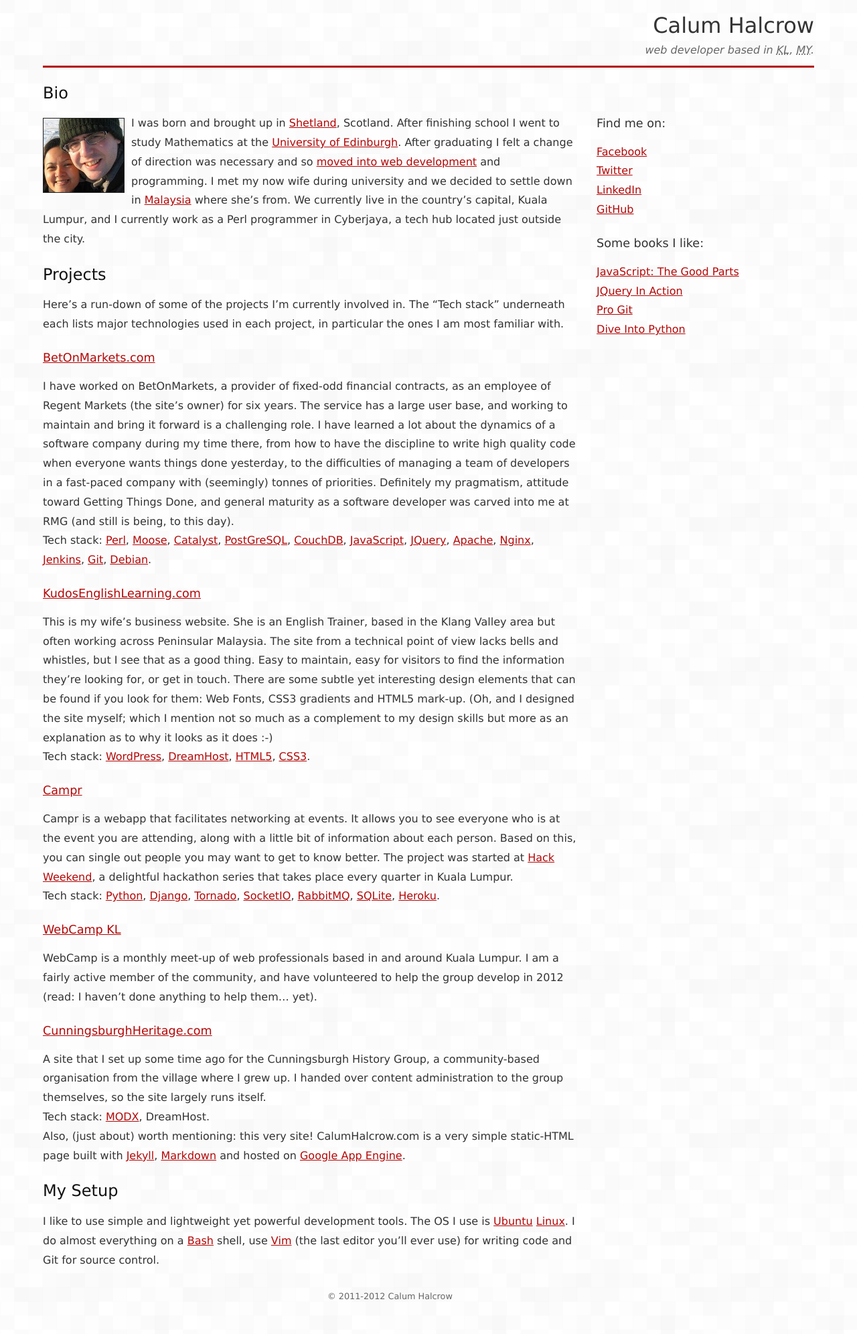
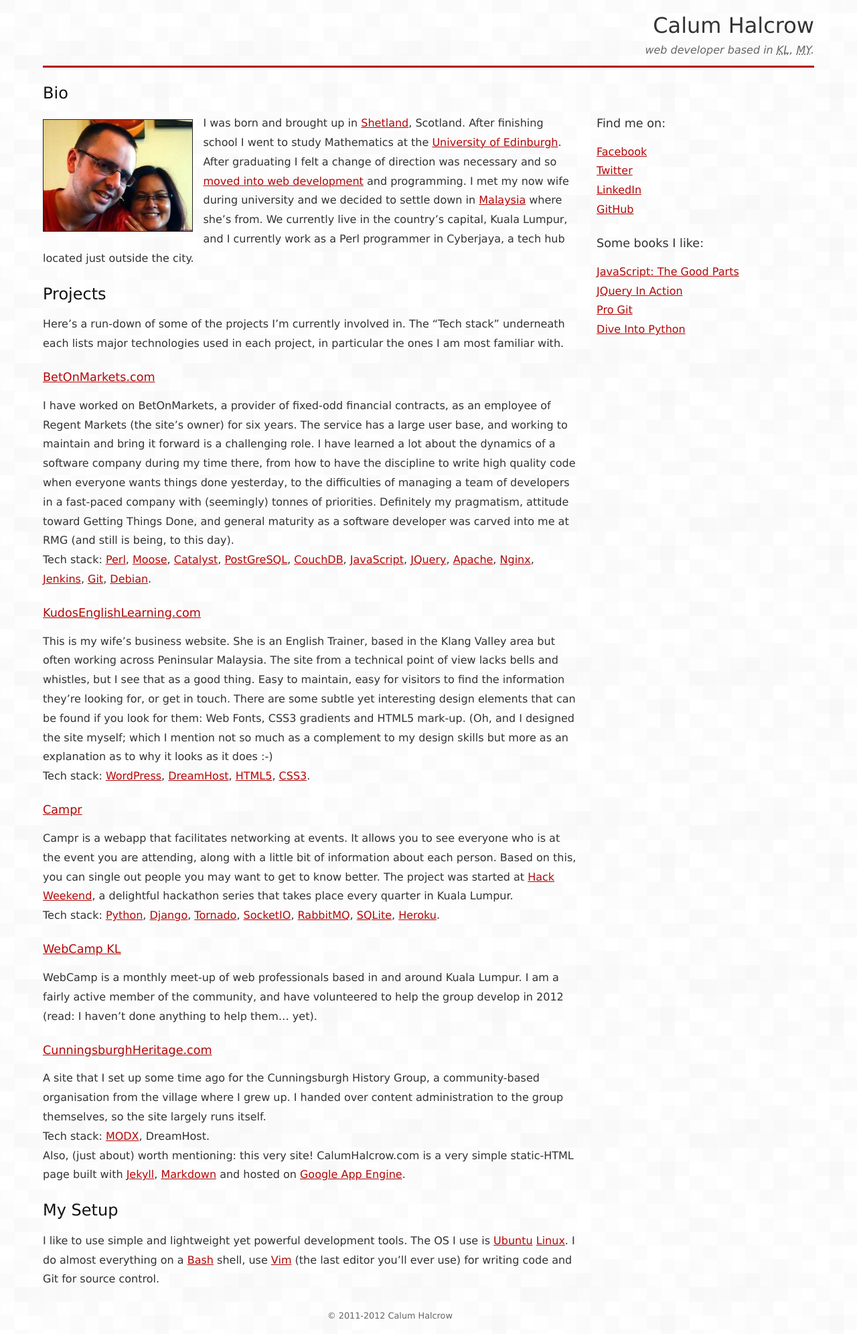
Before and after one commit to calumhalcrow/calumhalcrow, a Jekyll site: the page built from index.md, in a window 1280 px wide. Shown: the whole page at 67% size. Built offline with Jekyll 4.4.1, drawn with Linux system fonts in a browser that asks for light colours; before the commit the page ends 1964 px from its top, so only the background shows below that.

Commit message:
Responsive image scaling!

```diff
--- a/css/style.css
+++ b/css/style.css
@@ -61,6 +61,7 @@
     font-size:1.5em;
     color:#111;
     margin:1em 0 0.7em 0;
+    clear:left;
 }
 h3 {
     font-size:1.1em;
@@ -92,7 +93,8 @@
 }
 #content img {
     float:left;
-    margin:6px 10px 0 0;
+    width:27.7777778%;
+    margin:1% 2% 1% 0;
     border:1px solid #222;
 }
 
```
Also changed, not shown: i/bio.jpg.
